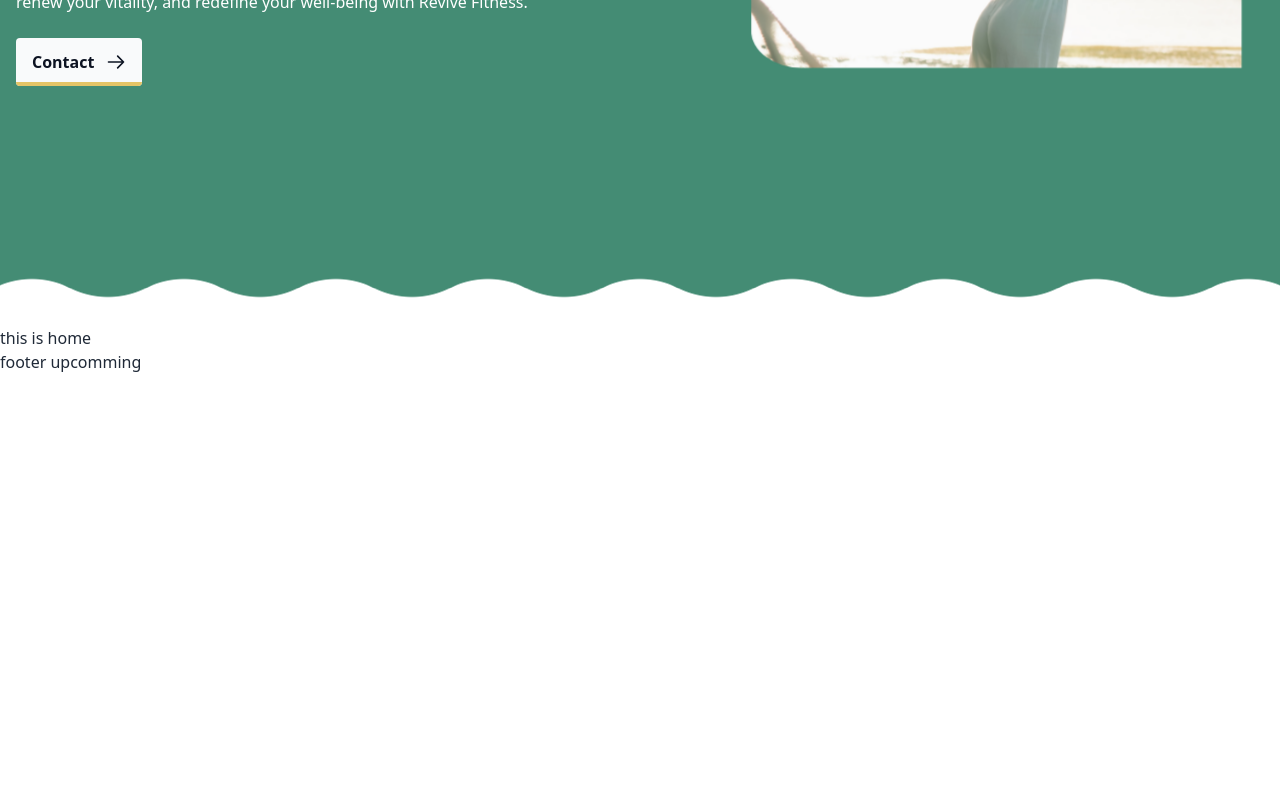
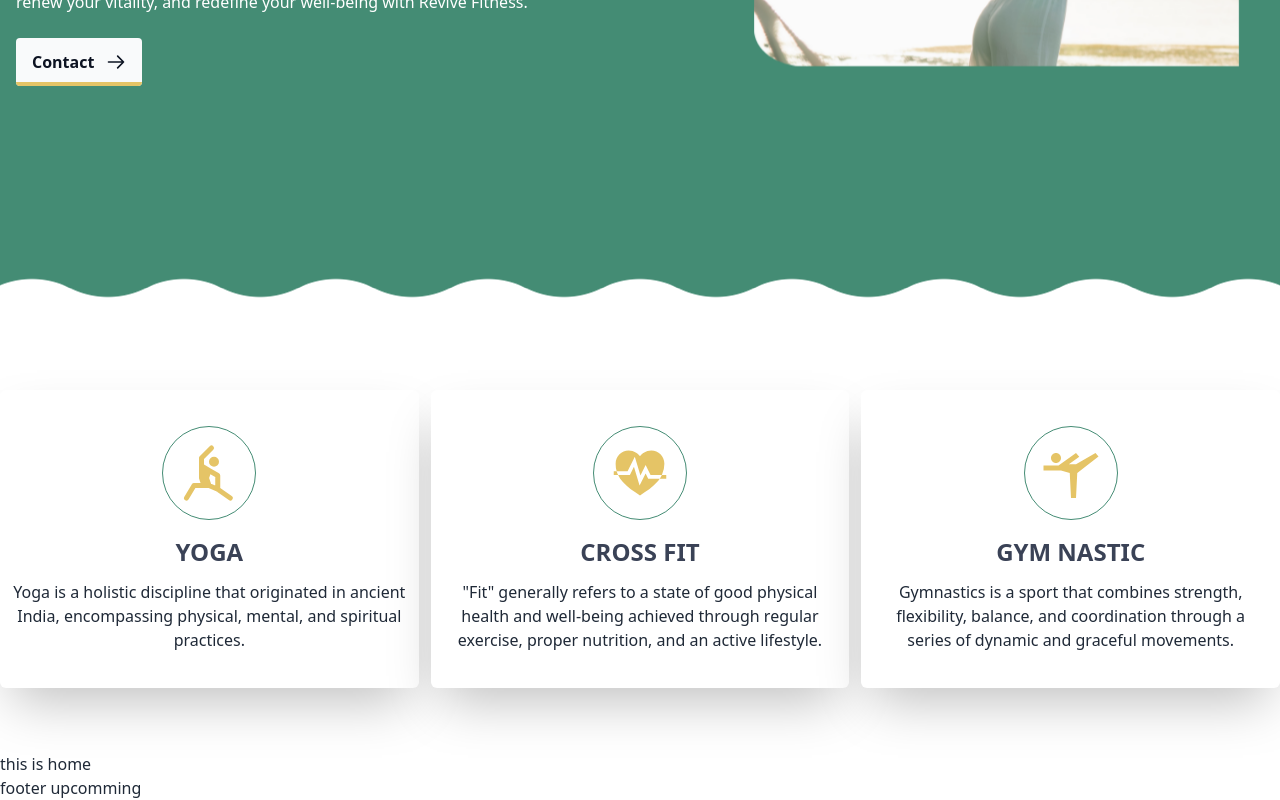
Before and after one commit to DevelopersZone06/revive-client, a React (Vite) app: page / in a window 1280 px wide. Shown: the part 474-1274 px from the top of the page. Before the commit the page ends 848 px from the top, so only its background shows below. Built offline with nearby package versions, Linux system fonts and the light colour scheme.

Commit message:
added features section on home page

```diff
--- a/package.json
+++ b/package.json
@@ -16,6 +16,7 @@
     "react": "^18.2.0",
     "react-dom": "^18.2.0",
     "react-hook-form": "^7.49.3",
+    "react-icons": "^5.0.1",
     "react-router-dom": "^6.21.2",
     "sort-by": "^1.2.0"
   },
--- /dev/null
+++ b/src/Components/HomeComponents/Features.jsx
@@ -0,0 +1,49 @@
+import { GrYoga } from "react-icons/gr";
+import { IoFitnessSharp } from "react-icons/io5";
+import { MdSportsGymnastics } from "react-icons/md";
+
+const Features = () => {
+    return (
+        <div className="my-16">
+
+        <div className='grid grid-cols-1 md:grid-cols-2 lg:grid-cols-3 gap-3 mt-14'>
+            {/* card-1 */}
+            <div className='shadow-2xl before:block before:-left-1 before:-top-1 before:bg-[#448C74] before:absolute before:h-0 before:w-0 before:hover:w-[100%] before:hover:h-[100%]  before:duration-500 before:-z-40 after:block after:-right-1 after:-bottom-1 after:bg-[#448C74] after:absolute after:h-0 after:w-0 after:hover:w-[100%] after:hover:h-[100%] after:duration-500 after:-z-40 bg-white relative inline-block rounded-md hover:shadow-2xl'>
+                <div className='py-6 text-center'>
+                    <div className='flex justify-center py-3 pb-4 rounded-md '><div className=" border rounded-full border-[#448C74] p-4">
+                    <GrYoga className='text-6xl text-[#E5C466]' /></div></div>
+                    <h2 className='text-[#3A4256] text-2xl font-semibold uppercase'>Yoga</h2>
+                    <p className="px-3 py-3">Yoga is a holistic discipline that originated in ancient India, encompassing physical, mental, and spiritual practices.</p>
+                </div>
+            </div>
+             {/* card-2 */}
+            <div className='shadow-2xl before:block before:-left-1 before:-top-1 before:bg-[#448C74] before:absolute before:h-0 before:w-0 before:hover:w-[100%] before:hover:h-[100%]  before:duration-500 before:-z-40 after:block after:-right-1 after:-bottom-1 after:bg-[#448C74] after:absolute after:h-0 after:w-0 after:hover:w-[100%] after:hover:h-[100%] after:duration-500 after:-z-40 bg-white relative inline-block rounded-md hover:shadow-2xl'>
+                <div className='py-6 text-center'>
+                    <div className='flex justify-center py-3 pb-4 rounded-md '><div className=" border rounded-full border-[#448C74] p-4">
+                    <IoFitnessSharp  className='text-6xl text-[#E5C466]' /></div></div>
+                    <h2 className='text-[#3A4256] text-2xl font-semibold uppercase'>Cross Fit</h2>
+                    <p className="px-3 py-3">"Fit" generally refers to a state of good physical health and well-being achieved through regular exercise, proper nutrition, and an active lifestyle.</p>
+                </div>
+            </div>
+             {/* card-2 */}
+            <div className='shadow-2xl before:block before:-left-1 before:-top-1 before:bg-[#448C74] before:absolute before:h-0 before:w-0 before:hover:w-[100%] before:hover:h-[100%]  before:duration-500 before:-z-40 after:block after:-right-1 after:-bottom-1 after:bg-[#448C74] after:absolute after:h-0 after:w-0 after:hover:w-[100%] after:hover:h-[100%] after:duration-500 after:-z-40 bg-white relative inline-block rounded-md hover:shadow-2xl'>
+                <div className='py-6 text-center'>
+                    <div className='flex justify-center py-3 pb-4 rounded-md '><div className=" border rounded-full border-[#448C74] p-4">
+                    <MdSportsGymnastics  className='text-6xl text-[#E5C466]' /></div></div>
+                    <h2 className='text-[#3A4256] text-2xl font-semibold uppercase'>gym nastic</h2>
+                    <p className="px-3 py-3">Gymnastics is a sport that combines strength, flexibility, balance, and coordination through a series of dynamic and graceful movements.</p>
+                </div>
+            </div>
+
+
+
+
+
+
+
+        </div>
+    </div>
+    );
+};
+
+export default Features;
--- a/src/Pages/Home/Home.jsx
+++ b/src/Pages/Home/Home.jsx
@@ -1,4 +1,5 @@
 import Banner from "../../Components/HomeComponents/Banner";
+import Features from "../../Components/HomeComponents/Features";
 
 import Footer from "../Footer/Footer";
 
@@ -6,6 +7,7 @@ const Home = () => {
     return (
         <div>
           <Banner></Banner>
+          <Features/>
 
             <h1>this is home</h1>
             <Footer/>
```
Also changed, not shown: 1 other file (tests, documents, lock files or other folders).
